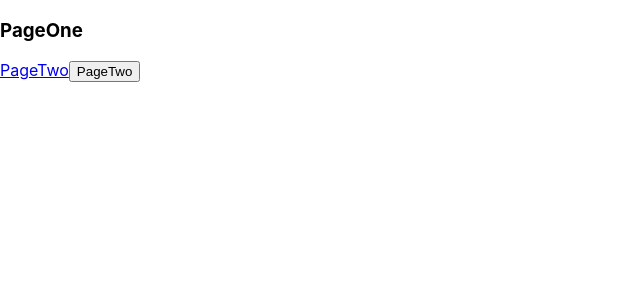
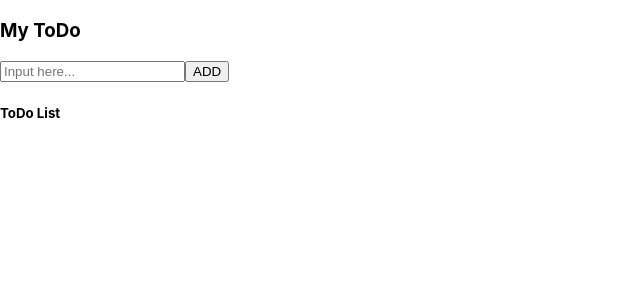
Before and after one commit to kantasasakimaru/react_todo_app, a React (Create React App) app: page / in a window 1280 px wide. Shown: the top 300 px of the page, without its empty margins (0-640 px from the left). Built offline with nearby package versions, Linux system fonts and the light colour scheme.

Commit message:
簡単なToDoアプリを作成してみた

```diff
--- a/src/App.js
+++ b/src/App.js
@@ -1,15 +1,60 @@
 import React, { Component } from 'react';
-import { Route } from 'react-router-dom';
-import pageOne from './component/pageOne';
-import pageTwo from './component/pageTwo';
 
 class App extends Component {
+
+  constructor(props) {
+    super(props);
+    this.state = {
+      todos: [],
+      newTodo: ""
+    };
+  }
+
+  // テキストボックスの内容が変化した場合にnewTodoという変数のStateが変更される
+  handleChange(e) {
+    this.setState({ newTodo: e.target.value });
+  }
+
+  // ADDボタンが押された時にもし内容がからだったらtodoをそのまま返し値があった場合はtodoにnewTodoを代入しtodosの値を更新する
+  // またnewTodoをからに戻す
+  addTodo() {
+    if (this.state.newTodo === "") return;
+    const todos = this.state.todos;
+    todos.push(this.state.newTodo);
+    this.setState({ todos: todos });
+    this.setState({ newTodo: "" });
+  }
+
+  // 引数番号の要素を削除し, todosのStateを変更する.
+  deletTodo(i) {
+    const todos = this.state.todos;
+    // spliceで消す配列番号を指定する. １をつけないとごそっとなくなるらいい
+    todos.splice(i, 1);
+    this.setState({ todos: todos });
+  }
 
   render() {
     return (
       <div>
-        <Route path="/" component={pageOne} exact={true} />
-        <Route path="/pagetwo" component={pageTwo} />
+        <h3>My ToDo</h3>
+        <input value={this.state.newTodo}
+          onChange={this.handleChange.bind(this)}
+          placeholder="Input here..." />
+        <button onClick={this.addTodo.bind(this)}>ADD</button>
+
+        <h5>ToDo List</h5>
+        <ul>
+          {
+            this.state.todos.map((todo, i) => {
+              return (
+                <li key={i}>
+                  {todo}
+                  <button onClick={this.deletTodo.bind(this, i)}>DEL</button>
+                </li>
+              )
+            })
+          }
+        </ul>
       </div>
     )
   }
--- a/src/component/pageOne.js
+++ /dev/null
@@ -1,20 +0,0 @@
-import React, { Component } from 'react';
-import { Link } from 'react-router-dom';
-
-class pageOne extends Component {
-
-    toPageTwo() {
-        this.props.history.push('/pagetwo')
-    }
-
-    render() {
-        return (
-            <div>
-                <h3>PageOne</h3>
-                <Link to="/pagetwo">PageTwo</Link>
-                <button onClick={this.toPageTwo.bind(this)}>PageTwo</button>
-            </div>
-        )
-    }
-}
-export default pageOne;
--- a/src/component/pageTwo.js
+++ /dev/null
@@ -1,20 +0,0 @@
-import React, { Component } from 'react';
-import { Link } from 'react-router-dom';
-
-class pageTwo extends Component {
-
-    toPageOne() {
-        this.props.history.push('/')
-    }
-
-    render() {
-        return (
-            <div>
-                <h3>PageTwo</h3>
-                <Link to="/pagetwo">PageOne</Link>
-                <button onClick={this.toPageOne.bind(this)}>PageOne</button>
-            </div>
-        )
-    }
-}
-export default pageTwo;
--- a/src/index.js
+++ b/src/index.js
@@ -6,10 +6,8 @@ import App from './App';
 import * as serviceWorker from './serviceWorker';
 
 ReactDOM.render(
-  <BrowserRouter>
-    <App />
-  </BrowserRouter>
-  , document.getElementById('root')
+  <App />,
+  document.getElementById('root')
 );
 
 // If you want your app to work offline and load faster, you can change
```
